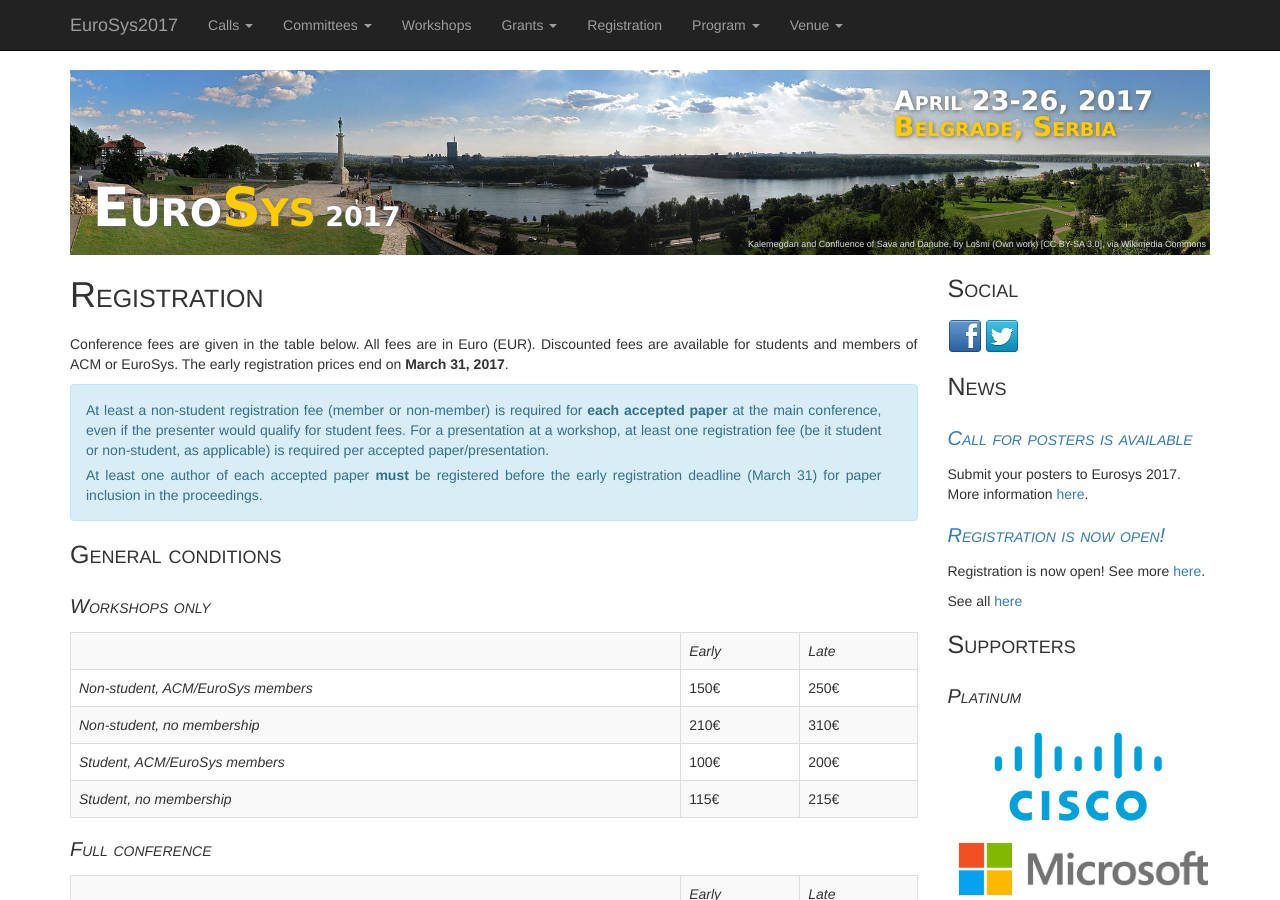
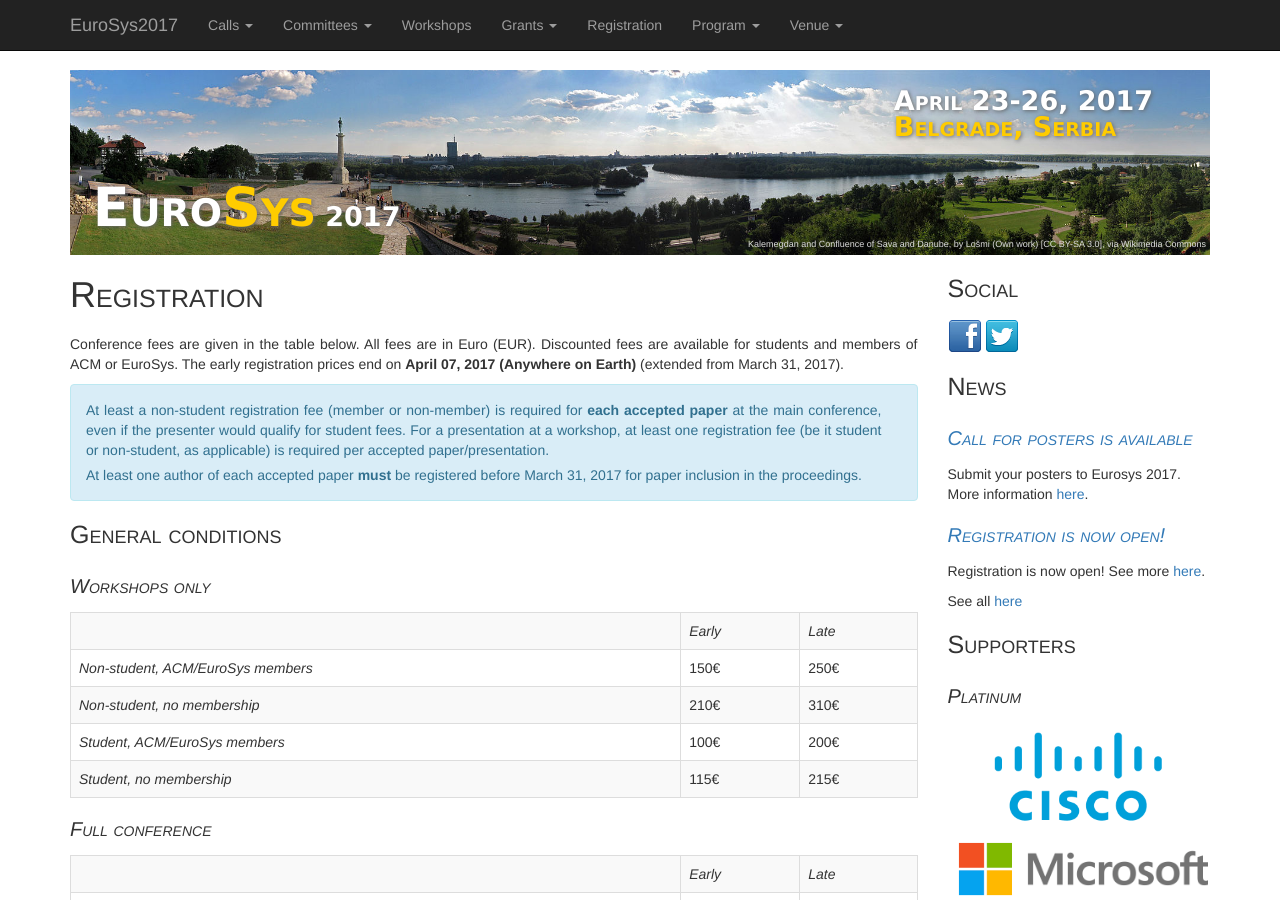
Before and after one commit to eurosys-chapter/2017, a Jekyll site: the page built from registration.md, in a window 1280 px wide and 900 px high. Built offline with Jekyll 4.4.1, drawn with Linux system fonts in a browser that asks for light colours; nearby versions of some CDN libraries.

Commit message:
Signed-off-by: Marko Vukolic <mvu@zurich.ibm.com>

```diff
--- a/registration.md
+++ b/registration.md
@@ -8,12 +8,12 @@ published: true
 
 {::options parse_block_html="true" /}
 
-Conference fees are given in the table below. All fees are in Euro (EUR). Discounted fees are available for students and members of ACM or EuroSys. The early registration prices end on **March 31, 2017**.
+Conference fees are given in the table below. All fees are in Euro (EUR). Discounted fees are available for students and members of ACM or EuroSys. The early registration prices end on **April 07, 2017 (Anywhere on Earth)** (extended from  March 31, 2017).
 
 <div class="alert alert-info alert-dismissible" role="alert">
 At least a non-student registration fee (member or non-member) is required for **each accepted paper** at the main conference, even if the presenter would qualify for student fees. For a presentation at a workshop, at least one registration fee (be it student or non-student, as applicable) is required per accepted paper/presentation.
 
-At least one author of each accepted paper **must** be registered before the early registration deadline (March 31) for paper inclusion in the proceedings.
+At least one author of each accepted paper **must** be registered before March 31, 2017 for paper inclusion in the proceedings.
 </div>
 
 ## General conditions
```
